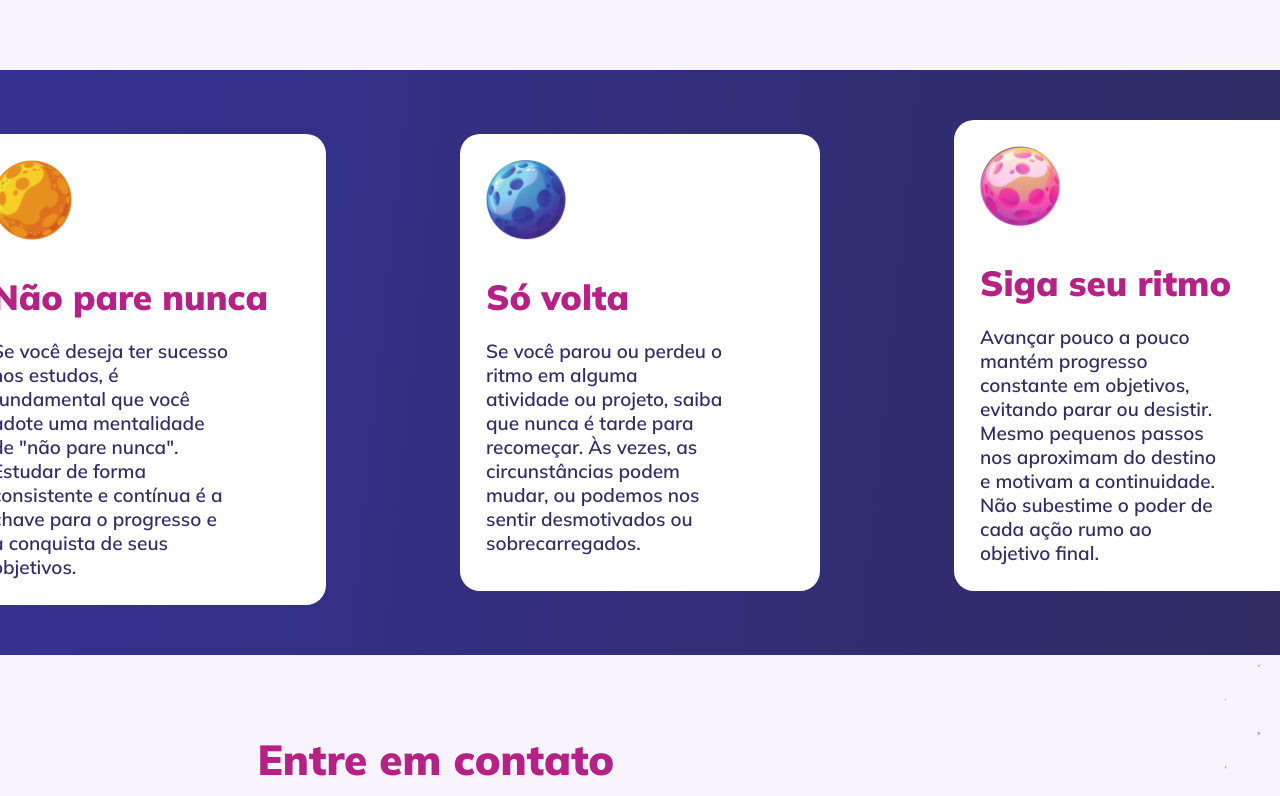
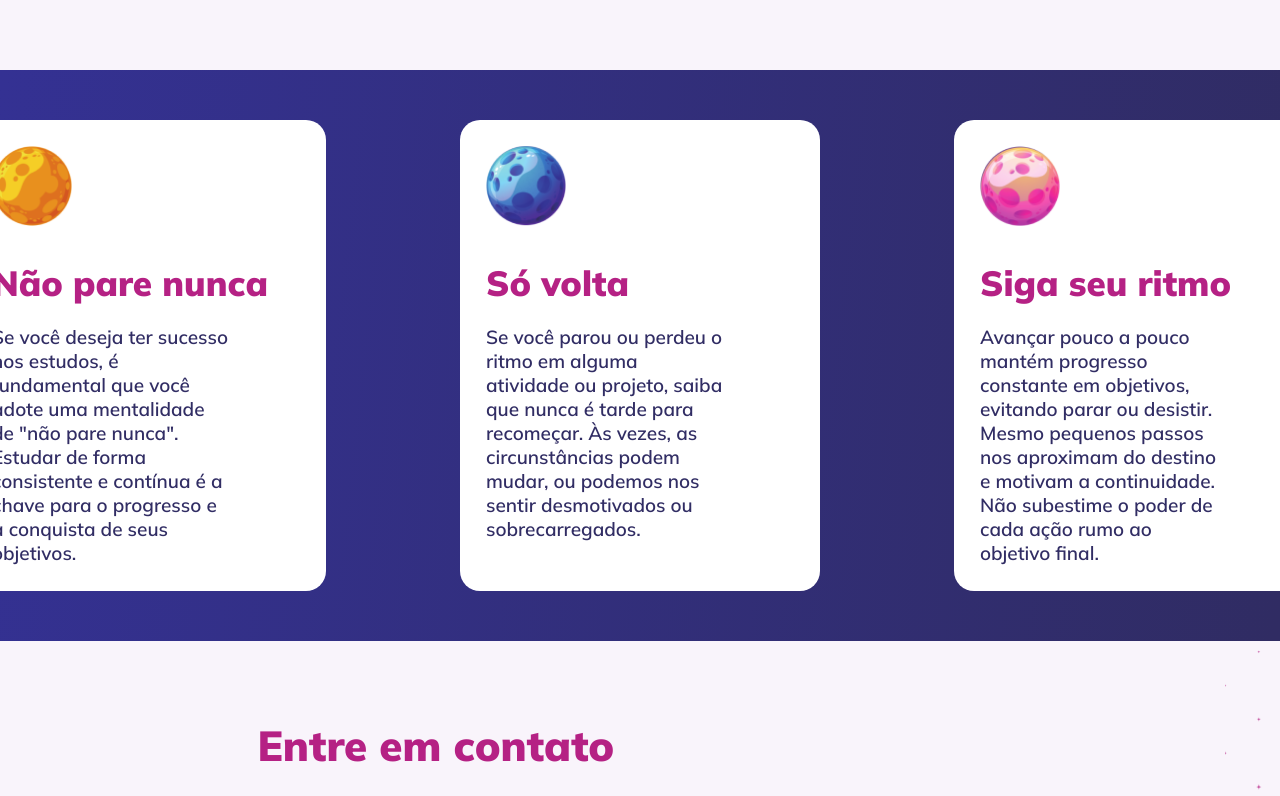
Before and after one commit to Matheusjjk3/explore_sem_limites, a plain HTML site: page index.html in a window 1280 px wide. Shown: the part 760-1556 px from the top of the page. Drawn offline with Linux system fonts and the light colour scheme.

Commit message:
Add files via upload

```diff
--- a/style.css
+++ b/style.css
@@ -266,15 +266,11 @@ footer h2 {
   }
 
   main .card {
-    margin: 6.4rem 0 6.4rem;
-  }
-
-  main #cardstart {
-    margin-top: 6.4rem;
+    margin: 5rem 0 5rem;
   }
 
   main #cardend {
-    margin-bottom: 6.4rem;
+    margin-bottom: 5rem;
   }
 
   aside {
```
